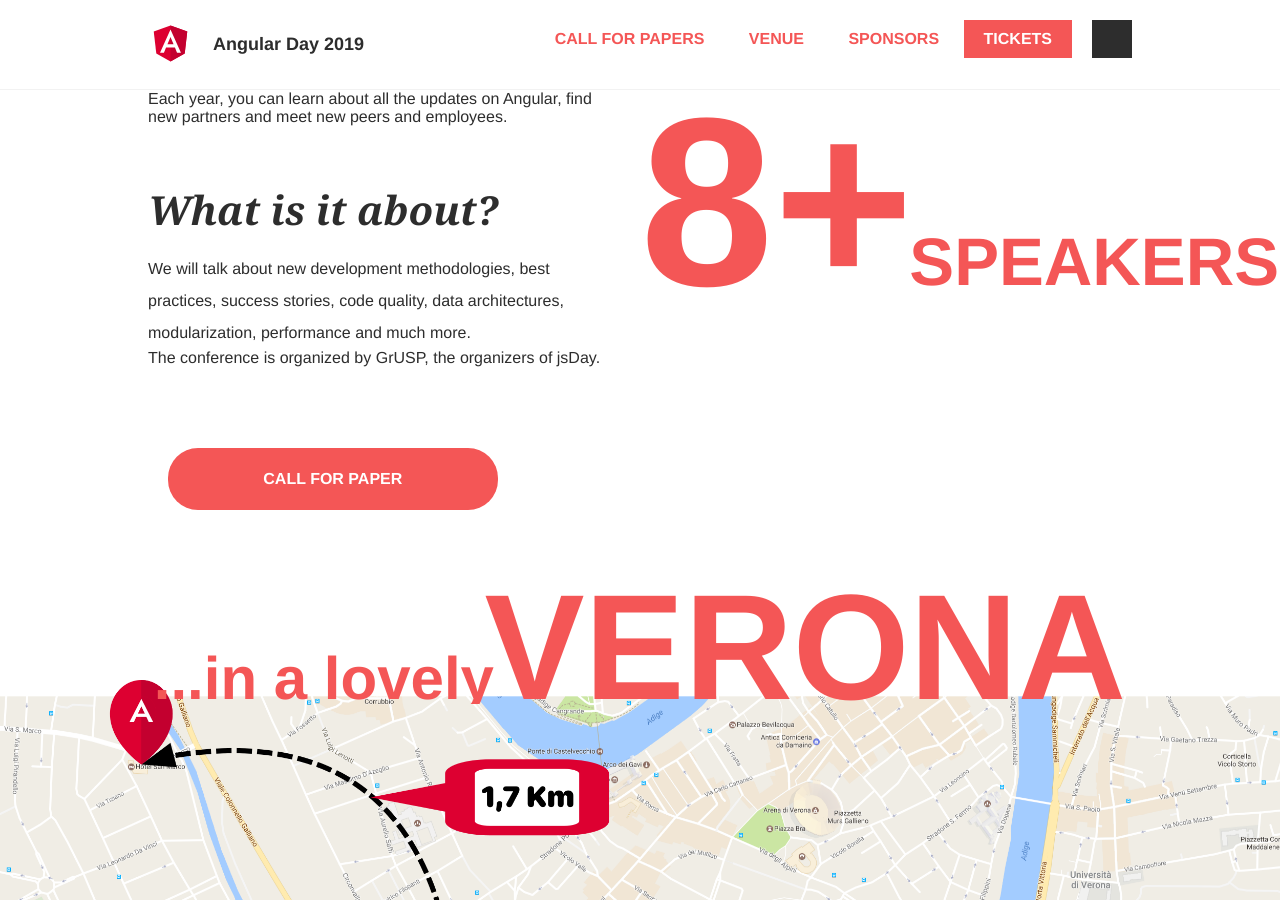
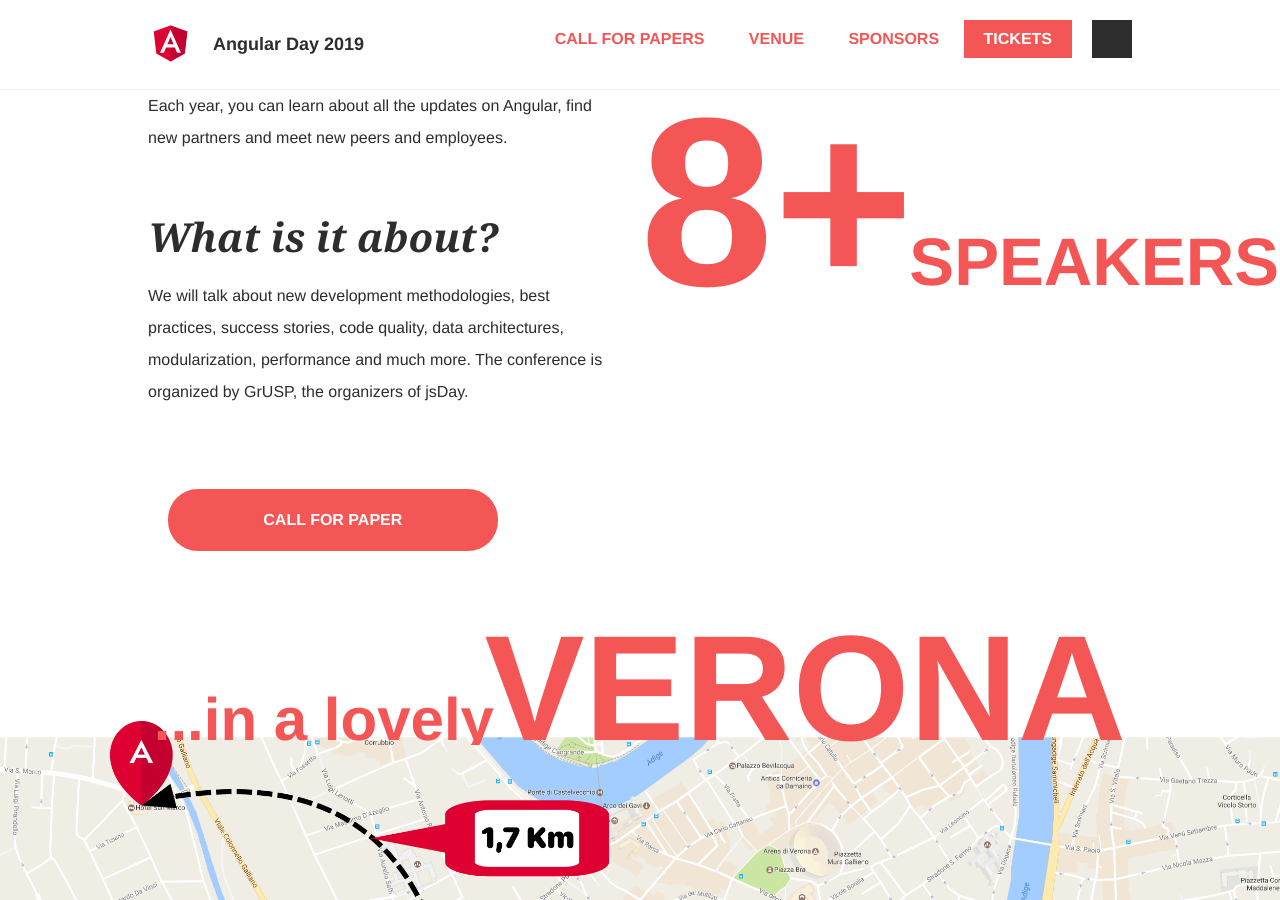
Before and after one commit to GrUSP/2019.angularday.it, a Jekyll site: the page built from index.html, in a window 1280 px wide and 900 px high, scrolled down 868 px. Built offline with Jekyll 4.4.1, drawn with Linux system fonts in a browser that asks for light colours; some web fonts are replaced; comment, search, counter and statistics services are not loaded.

Commit message:
Update conf-infos.html

```diff
--- a/_includes/index/conf-infos.html
+++ b/_includes/index/conf-infos.html
@@ -8,14 +8,14 @@
         Angular Day is dedicated to developers and technical managers.
       </p>
       <p class="conf-infos__text">
-              </p>Each year, you can learn about all the updates on Angular, find new partners and meet new peers and employees.
+              Each year, you can learn about all the updates on Angular, find new partners and meet new peers and employees.
+      </p>
       <h4 class="conf-infos__title">
         What is it about?
       </h4>
       <p class="conf-infos__text">
-        We will talk about new development methodologies, best practices, success stories, code quality, data architectures, modularization, performance and much more.
-      </p>
-      <p>
+        We will talk about new development methodologies, best practices, success stories,
+        code quality, data architectures, modularization, performance and much more.
        The conference is organized by GrUSP, the organizers of jsDay.
        </p>
 
```
